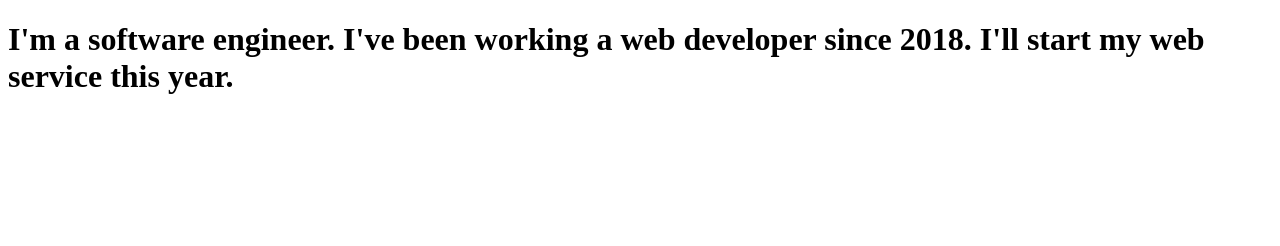
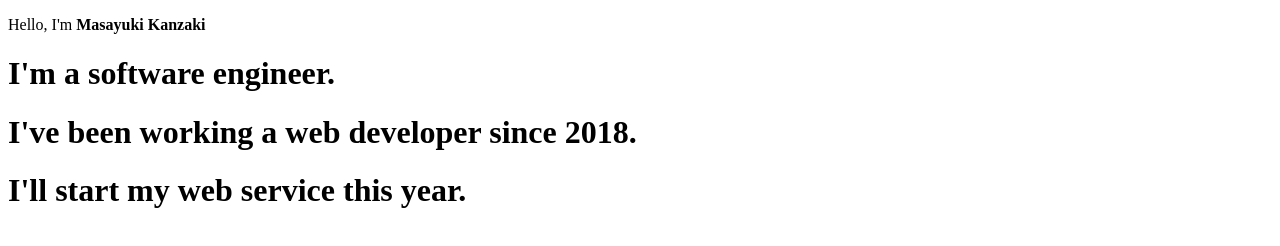
Before and after one commit to Masayuki-Kanzaki/Masayuki-Kanzaki.github.io, a plain HTML site: page index.html in a window 1280 px wide. Drawn offline with Linux system fonts and the light colour scheme.

Commit message:
Update my message

```diff
--- a/index.html
+++ b/index.html
@@ -5,9 +5,9 @@
     <meta charset="uft-8">
   </head>
   <body>
-    <h1>I'm a software engineer.
-      I've been working a web developer since 2018.
-      I'll start my web service this year.
-    </h1>
+    <p>Hello, I'm <strong>Masayuki Kanzaki</strong></p>
+    <h1>I'm a software engineer.</h1>
+    <h1>I've been working a web developer since 2018.</h1>
+    <h1>I'll start my web service this year.</h1>
   </body>
 </html>
```
